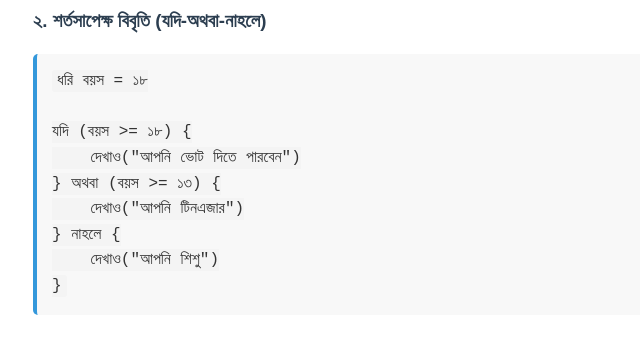
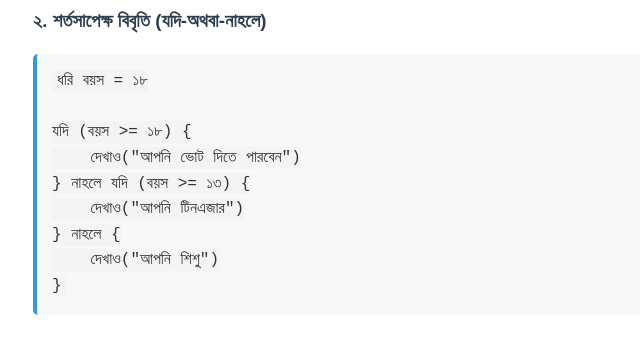
Before and after one commit to idcnys/borno, a plain HTML site: page docs/index.html in a window 1280 px wide. Shown: the part 456-798 px from the top of the page, 157-797 px from the left. Drawn offline with Linux system fonts and the light colour scheme.

Commit message:
Update index.html

```diff
--- a/docs/index.html
+++ b/docs/index.html
@@ -72,7 +72,7 @@
 
 যদি (বয়স >= ১৮) {
     দেখাও("আপনি ভোট দিতে পারবেন")
-} অথবা (বয়স >= ১৩) {
+} নাহলে যদি (বয়স >= ১৩) {
     দেখাও("আপনি টিনএজার")
 } নাহলে {
     দেখাও("আপনি শিশু")
```
